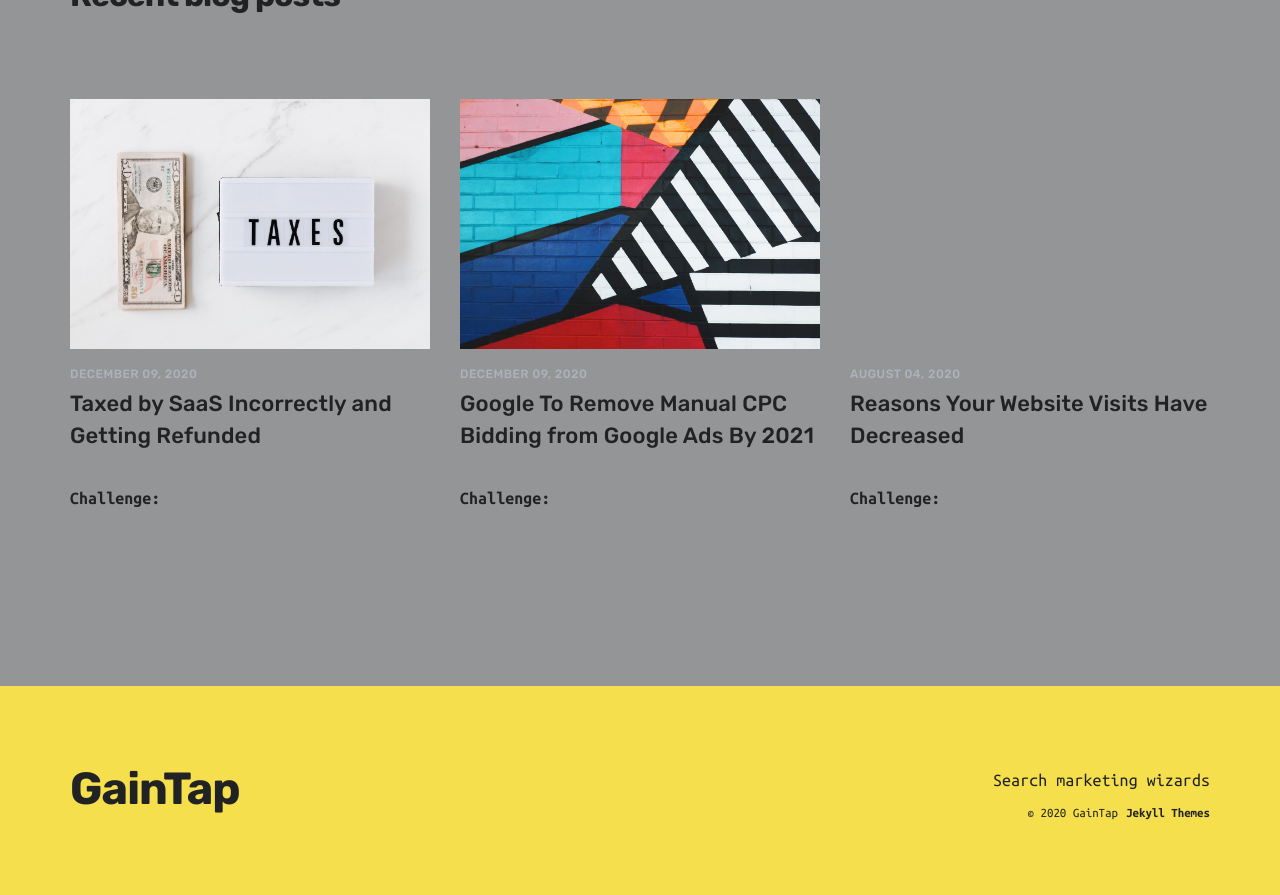
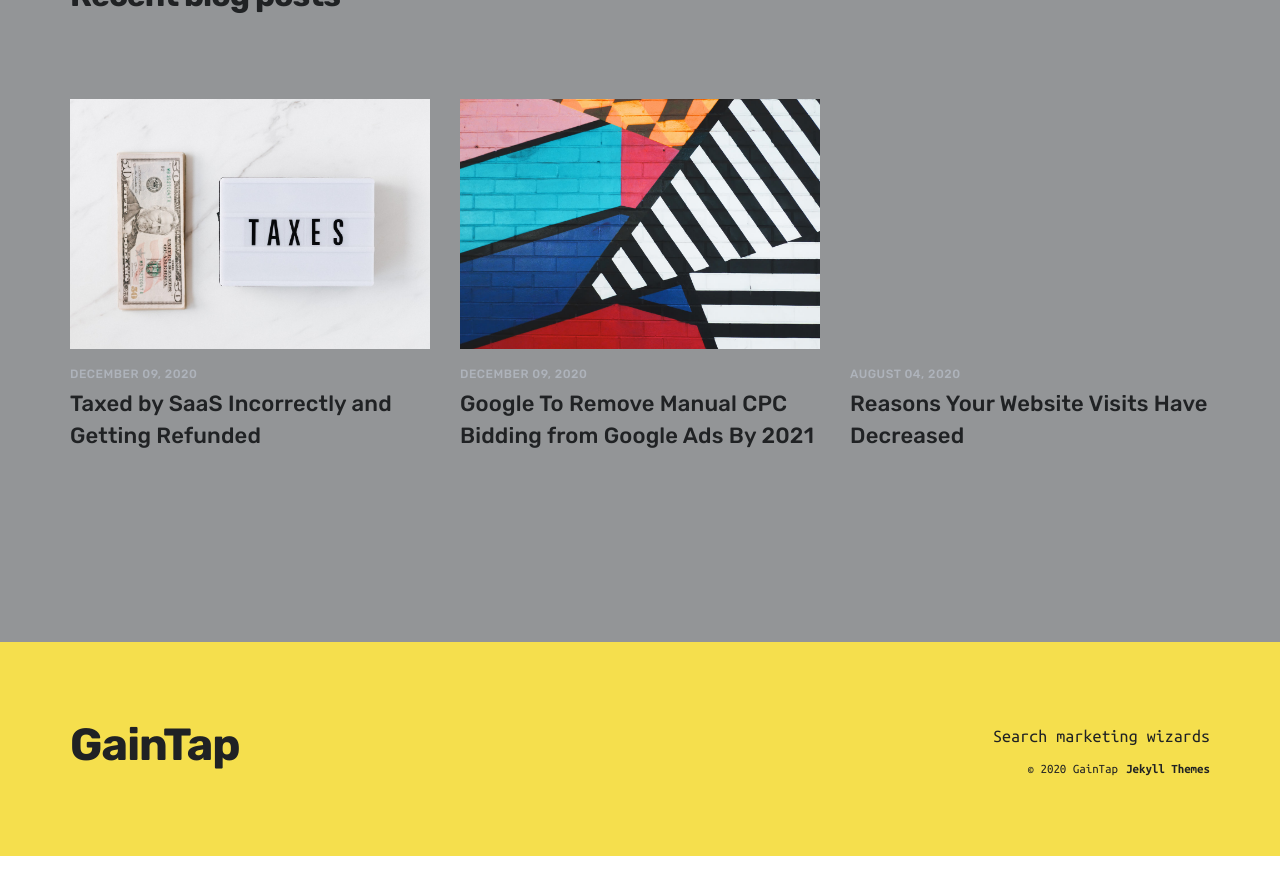
Before and after one commit to gaintap/gaintap.github.io, a Jekyll site: the page built from index.html, in a window 1280 px wide and 900 px high, scrolled down 3939 px. Shown: the top 895 px of the window. Built offline with Jekyll 4.4.1, drawn with Linux system fonts in a browser that asks for light colours; nearby versions of some CDN libraries; after the commit the page ends 4795 px from its top, so only the background shows below that.

Commit message:
Update component__post-preview.html

```diff
--- a/_includes/component__post-preview.html
+++ b/_includes/component__post-preview.html
@@ -4,8 +4,7 @@
     </div>
     <time class="post__date label--small">{{ post.date | date: "%B %d, %Y" }}</time>
     <h5 class="post__title subtitle">{{ post.title }}</h5>
-            <p><strong>Challenge: </strong>{{ post.challenge }}</p>
-      {% if page.category == "case_study" %}
+      {% if page.category == "case_studies" %}
       <p><strong>Challenge: </strong>{{ post.challenge }}</p>
       {% endif %}
   </a>
```
